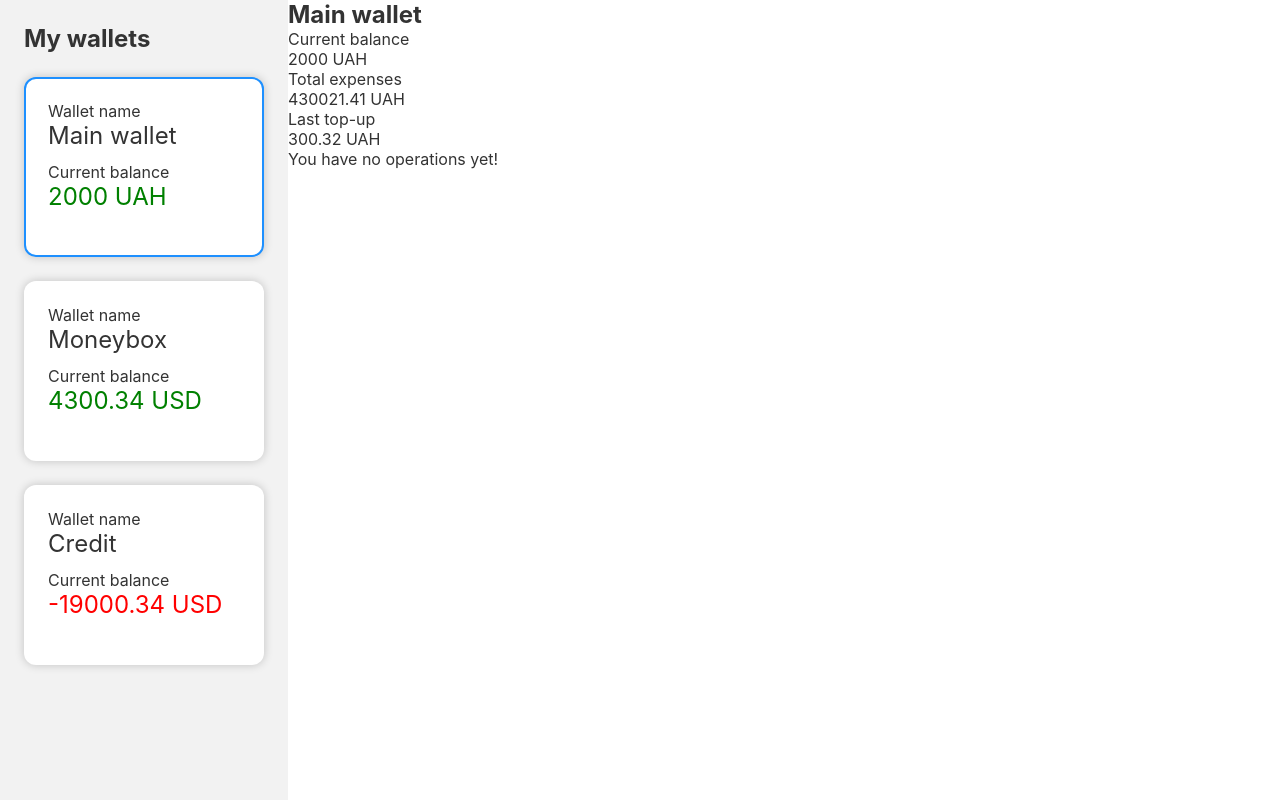
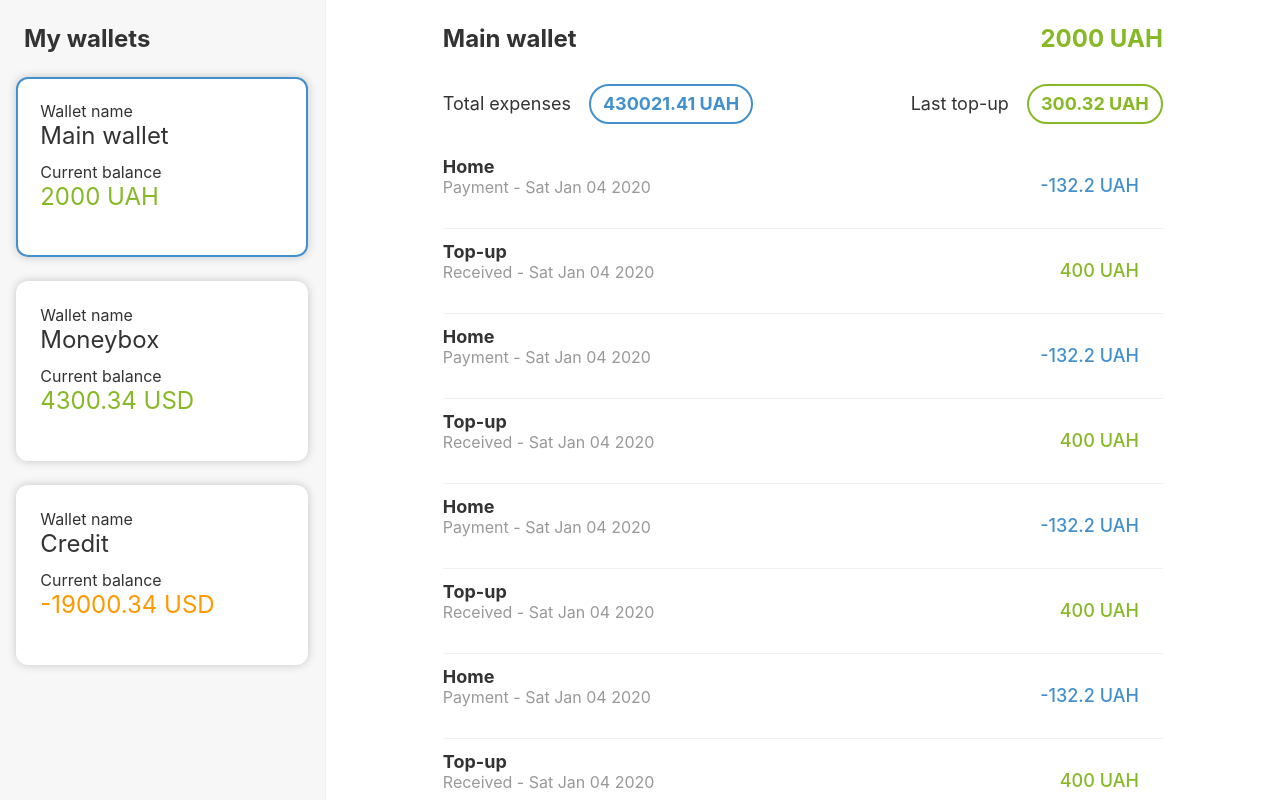
Before and after one commit to denishasanenko/svelte-wallets, a Svelte app: page / in a window 1280 px wide. Built offline with nearby package versions, Linux system fonts and the light colour scheme.

Commit message:
Add wallet component template

```diff
--- a/src/App.svelte
+++ b/src/App.svelte
@@ -35,7 +35,233 @@
 			...wallets.find(wallet => wallet.id === id),
 			lastTopUp: 30032,
 			expenses: 43002141,
-			operations: []
+			transactions: [
+				{
+					id: 1,
+					category: 'home',
+					title: 'Home',
+					timestamp: 1578136544987,
+					operation: 'payment',
+					amount: -13220
+				},
+				{
+					id: 2,
+					category: 'topUp',
+					title: 'Top-up',
+					timestamp: 1578136544987,
+					operation: 'received',
+					amount: 40000
+				},
+				{
+					id: 1,
+					category: 'home',
+					title: 'Home',
+					timestamp: 1578136544987,
+					operation: 'payment',
+					amount: -13220
+				},
+				{
+					id: 2,
+					category: 'topUp',
+					title: 'Top-up',
+					timestamp: 1578136544987,
+					operation: 'received',
+					amount: 40000
+				},
+				{
+					id: 1,
+					category: 'home',
+					title: 'Home',
+					timestamp: 1578136544987,
+					operation: 'payment',
+					amount: -13220
+				},
+				{
+					id: 2,
+					category: 'topUp',
+					title: 'Top-up',
+					timestamp: 1578136544987,
+					operation: 'received',
+					amount: 40000
+				},
+				{
+					id: 1,
+					category: 'home',
+					title: 'Home',
+					timestamp: 1578136544987,
+					operation: 'payment',
+					amount: -13220
+				},
+				{
+					id: 2,
+					category: 'topUp',
+					title: 'Top-up',
+					timestamp: 1578136544987,
+					operation: 'received',
+					amount: 40000
+				},
+				{
+					id: 1,
+					category: 'home',
+					title: 'Home',
+					timestamp: 1578136544987,
+					operation: 'payment',
+					amount: -13220
+				},
+				{
+					id: 2,
+					category: 'topUp',
+					title: 'Top-up',
+					timestamp: 1578136544987,
+					operation: 'received',
+					amount: 40000
+				},
+				{
+					id: 1,
+					category: 'home',
+					title: 'Home',
+					timestamp: 1578136544987,
+					operation: 'payment',
+					amount: -13220
+				},
+				{
+					id: 2,
+					category: 'topUp',
+					title: 'Top-up',
+					timestamp: 1578136544987,
+					operation: 'received',
+					amount: 40000
+				},
+				{
+					id: 1,
+					category: 'home',
+					title: 'Home',
+					timestamp: 1578136544987,
+					operation: 'payment',
+					amount: -13220
+				},
+				{
+					id: 2,
+					category: 'topUp',
+					title: 'Top-up',
+					timestamp: 1578136544987,
+					operation: 'received',
+					amount: 40000
+				},
+				{
+					id: 1,
+					category: 'home',
+					title: 'Home',
+					timestamp: 1578136544987,
+					operation: 'payment',
+					amount: -13220
+				},
+				{
+					id: 2,
+					category: 'topUp',
+					title: 'Top-up',
+					timestamp: 1578136544987,
+					operation: 'received',
+					amount: 40000
+				},
+				{
+					id: 1,
+					category: 'home',
+					title: 'Home',
+					timestamp: 1578136544987,
+					operation: 'payment',
+					amount: -13220
+				},
+				{
+					id: 2,
+					category: 'topUp',
+					title: 'Top-up',
+					timestamp: 1578136544987,
+					operation: 'received',
+					amount: 40000
+				},
+				{
+					id: 1,
+					category: 'home',
+					title: 'Home',
+					timestamp: 1578136544987,
+					operation: 'payment',
+					amount: -13220
+				},
+				{
+					id: 2,
+					category: 'topUp',
+					title: 'Top-up',
+					timestamp: 1578136544987,
+					operation: 'received',
+					amount: 40000
+				},
+				{
+					id: 1,
+					category: 'home',
+					title: 'Home',
+					timestamp: 1578136544987,
+					operation: 'payment',
+					amount: -13220
+				},
+				{
+					id: 2,
+					category: 'topUp',
+					title: 'Top-up',
+					timestamp: 1578136544987,
+					operation: 'received',
+					amount: 40000
+				},
+				{
+					id: 1,
+					category: 'home',
+					title: 'Home',
+					timestamp: 1578136544987,
+					operation: 'payment',
+					amount: -13220
+				},
+				{
+					id: 2,
+					category: 'topUp',
+					title: 'Top-up',
+					timestamp: 1578136544987,
+					operation: 'received',
+					amount: 40000
+				},
+				{
+					id: 1,
+					category: 'home',
+					title: 'Home',
+					timestamp: 1578136544987,
+					operation: 'payment',
+					amount: -13220
+				},
+				{
+					id: 2,
+					category: 'topUp',
+					title: 'Top-up',
+					timestamp: 1578136544987,
+					operation: 'received',
+					amount: 40000
+				},
+				{
+					id: 1,
+					category: 'home',
+					title: 'Home',
+					timestamp: 1578136544987,
+					operation: 'payment',
+					amount: -13220
+				},
+				{
+					id: 2,
+					category: 'topUp',
+					title: 'Top-up',
+					timestamp: 1578136544987,
+					operation: 'received',
+					amount: 40000
+				},
+
+			]
 		};
 	};
 
--- a/src/Wallet.svelte
+++ b/src/Wallet.svelte
@@ -2,24 +2,141 @@
     export let activeWallet = {};
 </script>
 
-<section>
-    <h2>{activeWallet.title}</h2>
-    <p>Current balance</p>
-    <p>{activeWallet.balance/100} {activeWallet.currency}</p>
-    <p>Total expenses</p>
-    <p>{activeWallet.expenses/100} {activeWallet.currency}</p>
-    <p>Last top-up</p>
-    <p>{activeWallet.lastTopUp/100} {activeWallet.currency}</p>
+<style>
+    .wallet {
+        width: 100%;
+    }
 
-    <div class="operations">
-        <ul>
-            {#each activeWallet.operations || [] as operation}
-                <li>
-                    Operation
-                </li>
+    .wrapper {
+        height: 100%;
+        width: 720px;
+        margin: 0 auto;
+        padding: 24px;
+    }
+
+    .head, .stat {
+        height: 60px;
+    }
+
+    .left {
+        float: left;
+    }
+
+    .right {
+        float: right;
+    }
+
+    .stat .item > p {
+        line-height: 40px;
+        float: left;
+        font-size: 18px;
+    }
+
+    .stat .item .amount {
+        line-height: 24px;
+        margin-left: 18px;
+        font-weight: bold;
+        color: #87B825;
+        border: 2px solid #87B825;
+        border-radius: 48px;
+        padding: 6px 12px;
+    }
+
+    .stat .item.expenses .amount {
+        color: #4290CE;
+        border-color: #4290CE;
+    }
+
+    .balance {
+        font-size: 24px;
+        font-weight: bold;
+        color: #87B825;
+    }
+
+    .negative {
+        color: #FF9900;
+    }
+
+    .transactions {
+        height: calc(100% - 150px);
+        overflow-y: scroll;
+    }
+
+    .transactions .transaction {
+        height: 60px;
+        border-bottom: 1px solid #F1F1F1;
+        padding: 12px 0;
+    }
+
+    .transactions .transaction > div {
+        float: left;
+    }
+
+    .transactions .transaction > .amount {
+        float: right;
+    }
+
+    .info {
+        width: 60%;
+    }
+
+    .info .title {
+        font-size: 18px;
+        font-weight: bold;
+    }
+
+    .info .time {
+        text-transform: capitalize;
+        color: #999999;
+    }
+
+    .amount p {
+        font-size: 18px;
+        font-weight: 500;
+        line-height: 60px;
+        padding: 0 24px;
+        color: #4290CE;
+    }
+
+    .amount .received {
+        color: #87B825;
+    }
+</style>
+
+<section class="wallet">
+    <div class="wrapper">
+        <div class="head">
+            <h2 class="left">{activeWallet.title}</h2>
+            <p class="right balance" class:negative={activeWallet.balance < 0}>{activeWallet.balance/100} {activeWallet.currency}</p>
+        </div>
+        <div class="stat">
+            <div class="item left expenses">
+                <p>Total expenses</p>
+                <p class="amount">{activeWallet.expenses/100} {activeWallet.currency}</p>
+            </div>
+            <div class="item right top-up">
+                <p>Last top-up</p>
+                <p class="amount">{activeWallet.lastTopUp/100} {activeWallet.currency}</p>
+            </div>
+        </div>
+
+        <div class="transactions">
+            {#each activeWallet.transactions || [] as transaction}
+                <div class="transaction">
+                    <div class="category">
+
+                    </div>
+                    <div class="info">
+                        <p class="title">{transaction.title}</p>
+                        <p class="time">{transaction.operation} - {new Date(transaction.timestamp).toDateString()}</p>
+                    </div>
+                    <div class="amount right">
+                        <p class="{transaction.operation}">{transaction.amount/100} {activeWallet.currency}</p>
+                    </div>
+                </div>
             {:else}
                 <p>You have no operations yet!</p>
             {/each}
-        </ul>
+        </div>
     </div>
 </section>
--- a/src/Wallets.svelte
+++ b/src/Wallets.svelte
@@ -11,15 +11,23 @@
 </script>
 
 <style>
-    section {
+    .wallets {
         padding: 24px;
         box-sizing: border-box;
-        width: 288px;
-        background: #f2f2f2;
+        width: 420px;
+        background: #F7F7F7;
+        border-right: 1px solid #F1F1F1;
+    }
+
+    .wrapper {
+        overflow-y: scroll;
+        height: 100%;
+        width: calc(100% + 48px);
+        margin-left: -24px;
     }
 
     .wallet {
-        width: 100%;
+        width: 90%;
         height: 180px;
         margin: 24px auto;
         background: white;
@@ -35,28 +43,29 @@
     }
 
     .balance {
-        color: #008000;
+        color: #87B825;
         font-size: 24px;
     }
 
     .balance.negative {
-        color: red;
+        color: #FF9900;
     }
 
     .wallet:hover {
         padding: 22px;
         cursor: pointer;
-        border: 2px solid rgba(30, 144, 255, 0.37);
+        border: 2px solid #B7D5ED;
     }
 
     .wallet.active {
         padding: 22px;
-        border: 2px solid dodgerblue;
+        border: 2px solid #4290CE;
     }
 </style>
 
-<section>
+<section class="wallets">
     <h1>My wallets</h1>
+    <div class="wrapper">
         {#each wallets as wallet}
             <div class="wallet" class:active={wallet.id === activeWalletId} on:click={() => activateWallet(wallet.id)}>
                 <p>Wallet name</p>
@@ -67,4 +76,5 @@
         {:else}
             <p>You have no wallets yet</p>
         {/each}
+    </div>
 </section>
```
Also changed, not shown: 1 other file (tests, documents, lock files or other folders). Lines whose indentation alone changed are shown as unchanged.
